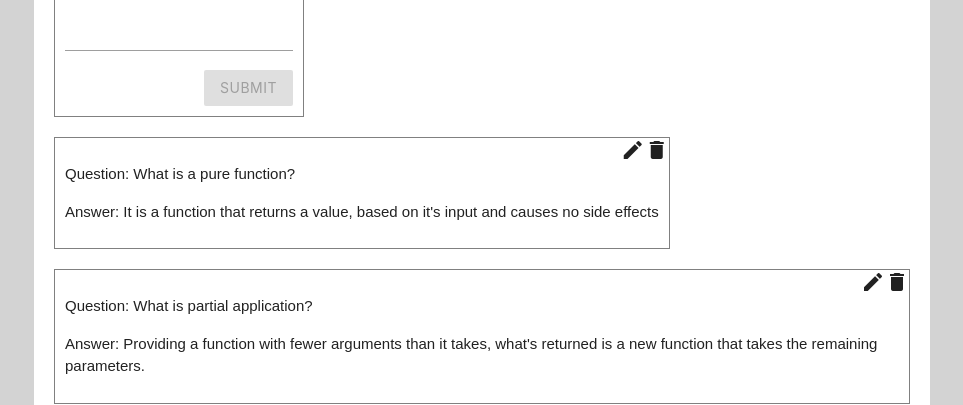
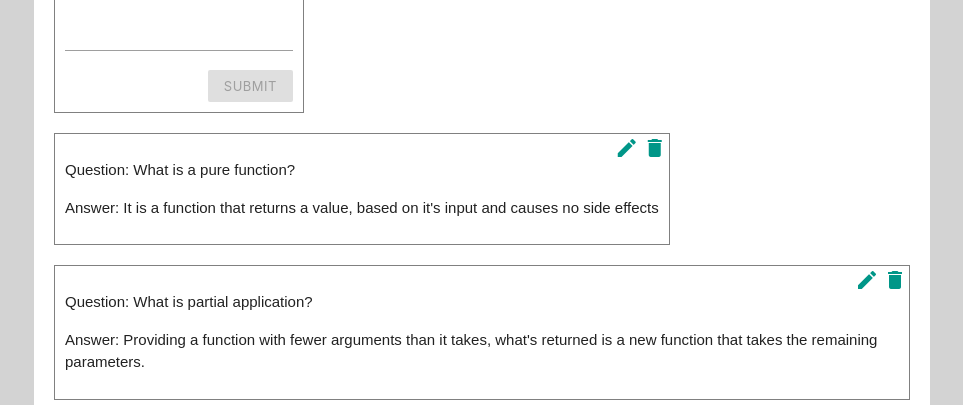
Before and after one commit to reed665/flashcards-demo-app, a Vue app: page /#/ in a window 1280 px wide. Both pictures are taken after a click on the button "add". Shown: the part 375-780 px from the top of the page, without its empty margins (158-1121 px from the left). Built offline with nearby package versions, Linux system fonts and the light colour scheme.

Commit message:
fix some icons

```diff
--- a/src/components/CardItem.vue
+++ b/src/components/CardItem.vue
@@ -2,8 +2,8 @@
   <li class="card-item">
     <template v-if="!data.editMode">
       <div class="actions">
-        <i class="material-icons" @click="editModeOn">edit</i>
-        <i class="material-icons" @click="removeCard">delete</i>
+        <i class="material-icons teal-text" @click="editModeOn">edit</i>
+        <i class="material-icons teal-text" @click="removeCard">delete</i>
       </div>
 
       <p>Question: {{ data.question }}</p>
@@ -23,8 +23,8 @@
         </label>
 
         <div class="form-action">
-          <button v-if="!data.newCard" type="button" class="btn" @click="editModeOff">Cancel</button>
-          <button :disabled="!canSubmit" type="submit" class="btn">Submit</button>
+          <button v-if="!data.newCard" type="button" class="btn-small btn-flat" @click="editModeOff">Cancel</button>
+          <button :disabled="!canSubmit" type="submit" class="btn-small">Submit</button>
         </div>
       </form>
     </template>
@@ -97,10 +97,17 @@ export default {
     right: 0;
     top: 0;
   }
+  .actions > i {
+    cursor: pointer;
+    margin: 2px;
+  }
 
   .form-action {
     text-align: right;
     margin-top: 5px;
+  }
+  .form-action button {
+    margin-left: 5px;
   }
 
   textarea {
```
